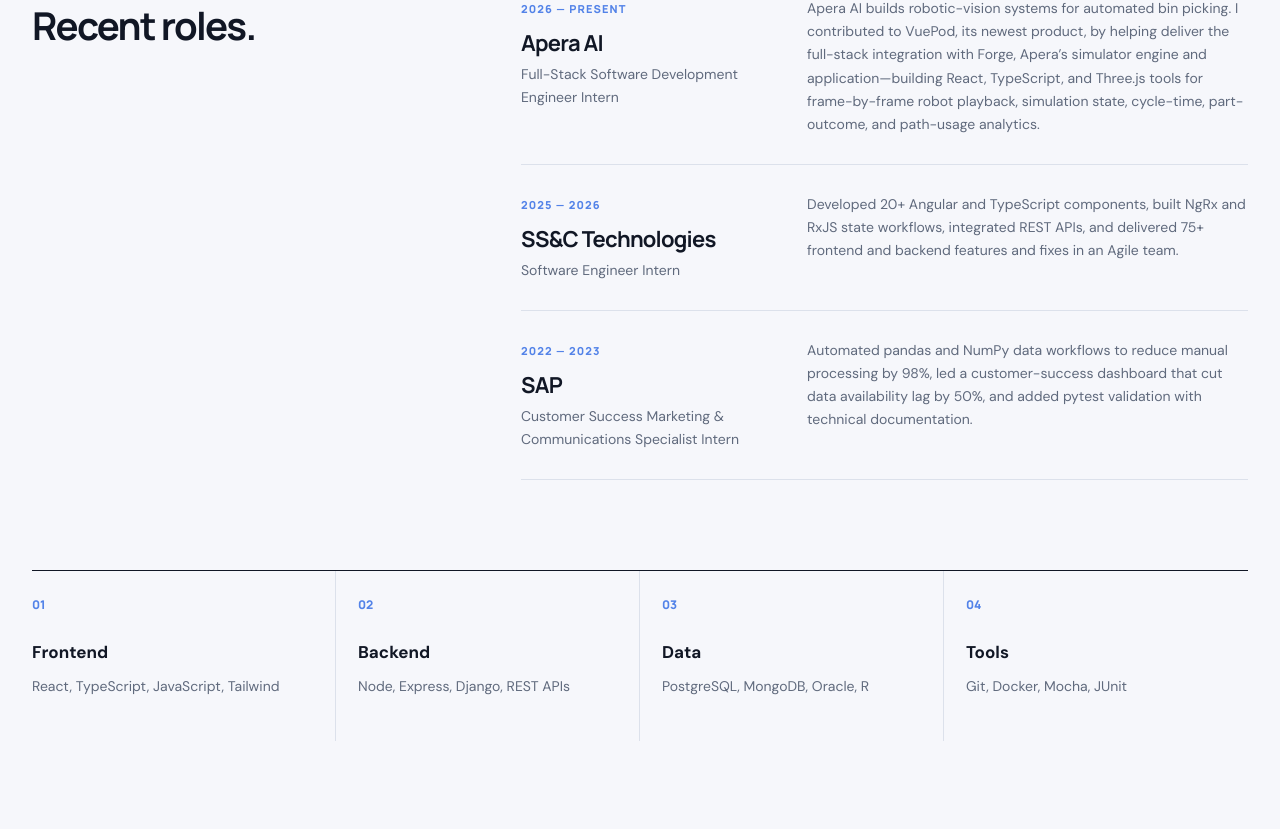
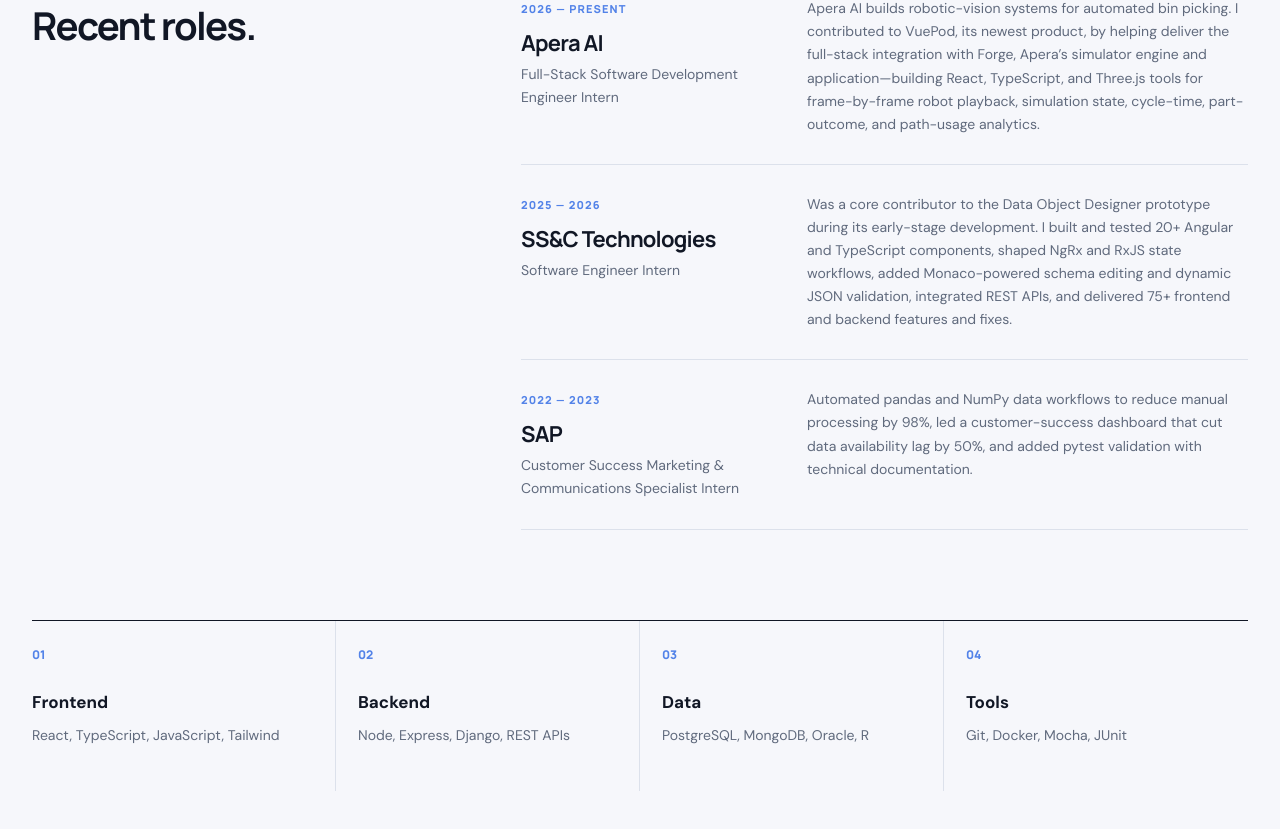
Before and after one commit to aaronardenma/E-Portfolio, a React (Vite) app: page / in a window 1280 px wide. Shown: the part 1499-2328 px from the top of the page. Built offline with nearby package versions, Linux system fonts and the light colour scheme.

Commit message:
Clarify SS&C prototype contribution

```diff
--- a/src/App.tsx
+++ b/src/App.tsx
@@ -342,7 +342,7 @@
               <h4>SS&amp;C Technologies</h4>
               <p>Software Engineer Intern</p>
             </div>
-            <p>Developed 20+ Angular and TypeScript components, built NgRx and RxJS state workflows, integrated REST APIs, and delivered 75+ frontend and backend features and fixes in an Agile team.</p>
+            <p>Was a core contributor to the Data Object Designer prototype during its early-stage development. I built and tested 20+ Angular and TypeScript components, shaped NgRx and RxJS state workflows, added Monaco-powered schema editing and dynamic JSON validation, integrated REST APIs, and delivered 75+ frontend and backend features and fixes.</p>
           </article>
           <article className="experience-item">
             <div>
```
